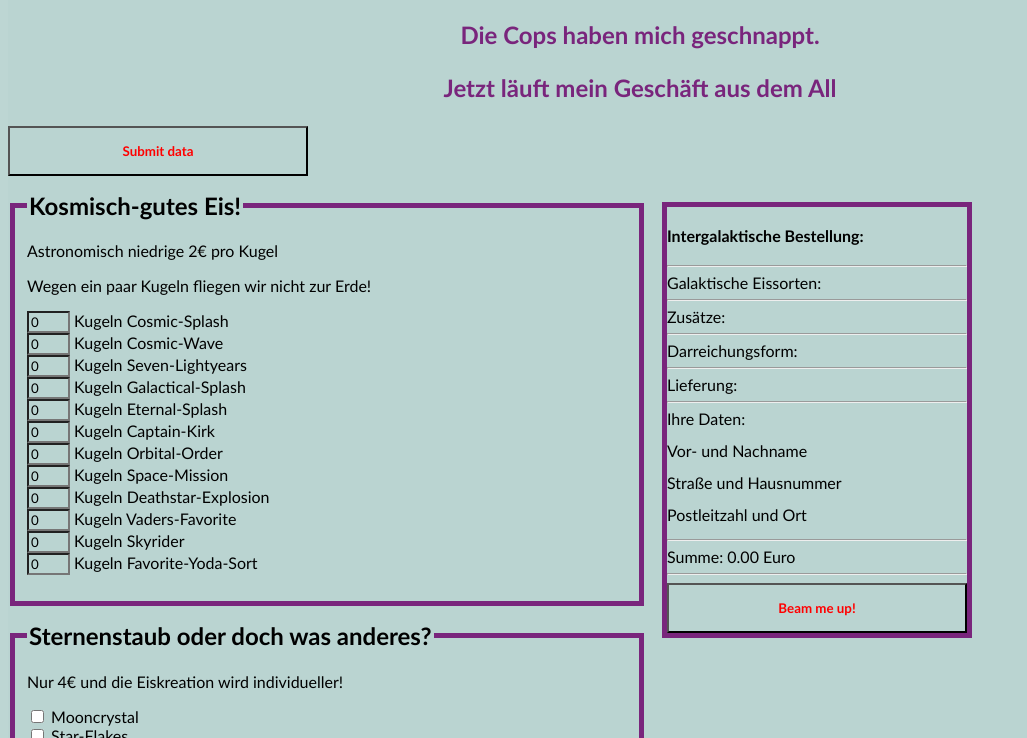
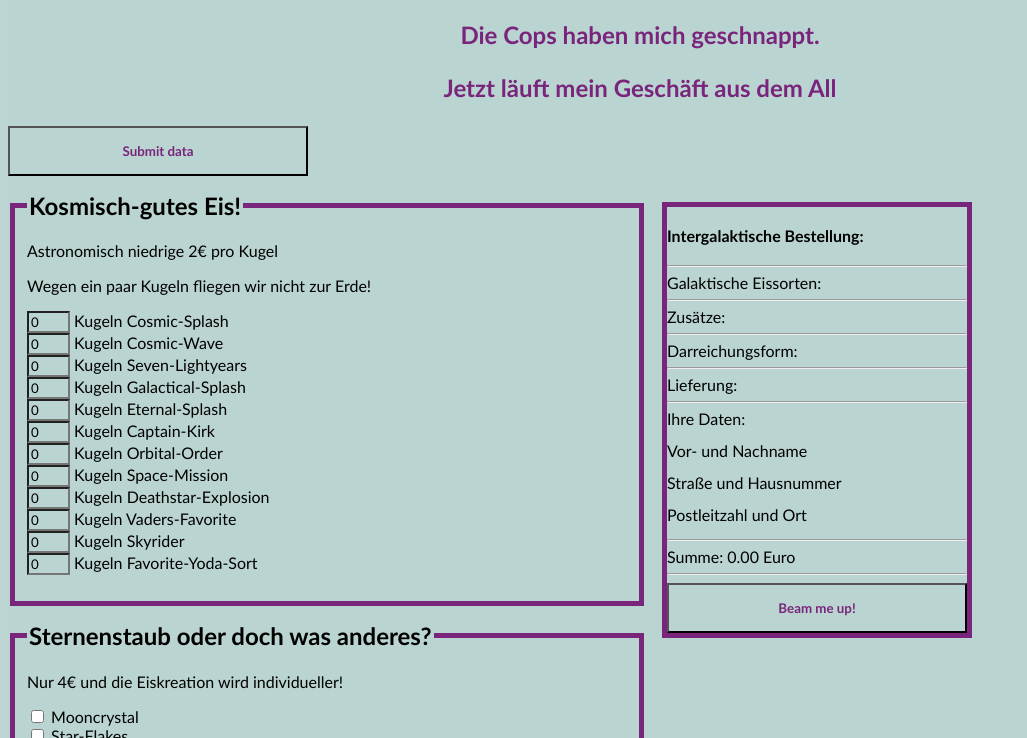
Before and after one commit to MichelOrlik/EIA2, a website: page Aufgaben/Aufgabe6/index.html in a window 1280 px wide. Shown: the part 62-800 px from the top of the page, without its empty margins (0-1027 px from the left). Drawn offline with Linux system fonts and the light colour scheme.

Commit message:
Add files via upload

```diff
--- a/Aufgaben/Aufgabe6/styles/main.css
+++ b/Aufgaben/Aufgabe6/styles/main.css
@@ -21,7 +21,7 @@ h2, h3{
 
 }
 button{
-    color: red;
+    color: #79257c;
     font-weight: bold;
     width: 300px;
     height: 50px;
```
